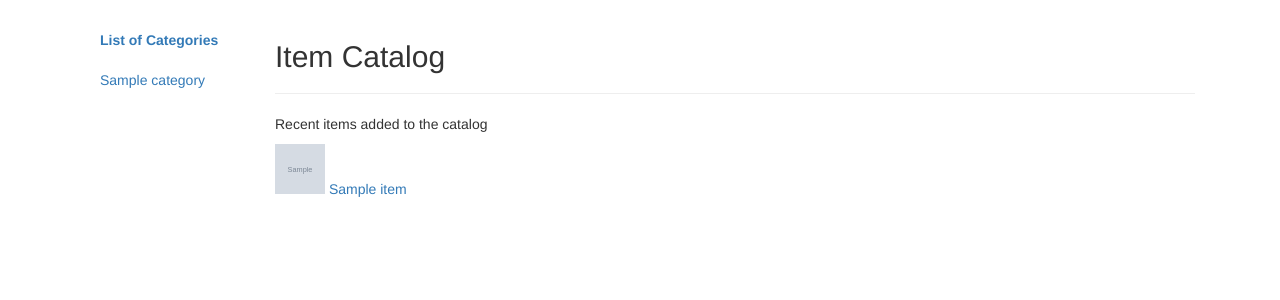
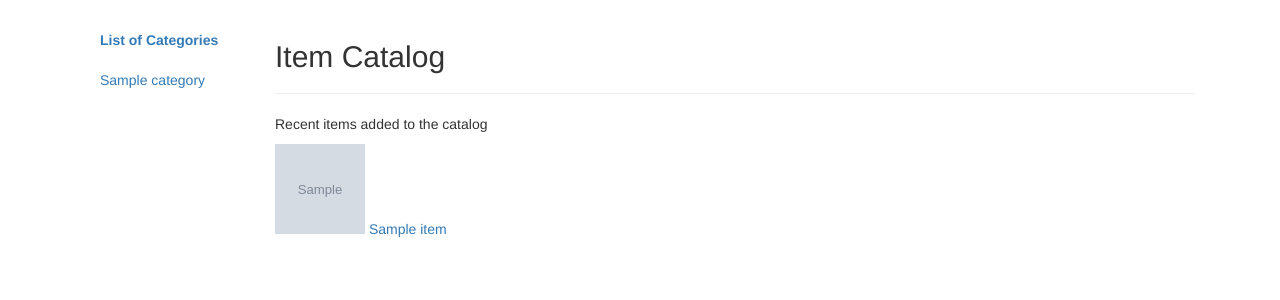
Before and after one commit to jerrywardlow/p3catalog, a Flask app: page / in a window 1280 px wide. Shown: the part 52-352 px from the top of the page. Run offline with Flask 2, Linux system fonts and the light colour scheme; tables that the repository leaves empty hold one stand-in row (values such as "Sample post"); grey boxes marked "Sample" are stand-in pictures; parts of the project's set-up code (start-up, migrations or seed data) failed here and were passed over; some libraries are stand-ins or nearby versions.

Commit message:
Increased size of thumbnail

```diff
--- a/static/style.css
+++ b/static/style.css
@@ -1,7 +1,7 @@
 .thumb {
     display: inline-block;
-    width: 50px;
-    height: 50px;
+    width: 90px;
+    height: 90px;
     background-position: center center;
     background-size: cover;
 }
```
